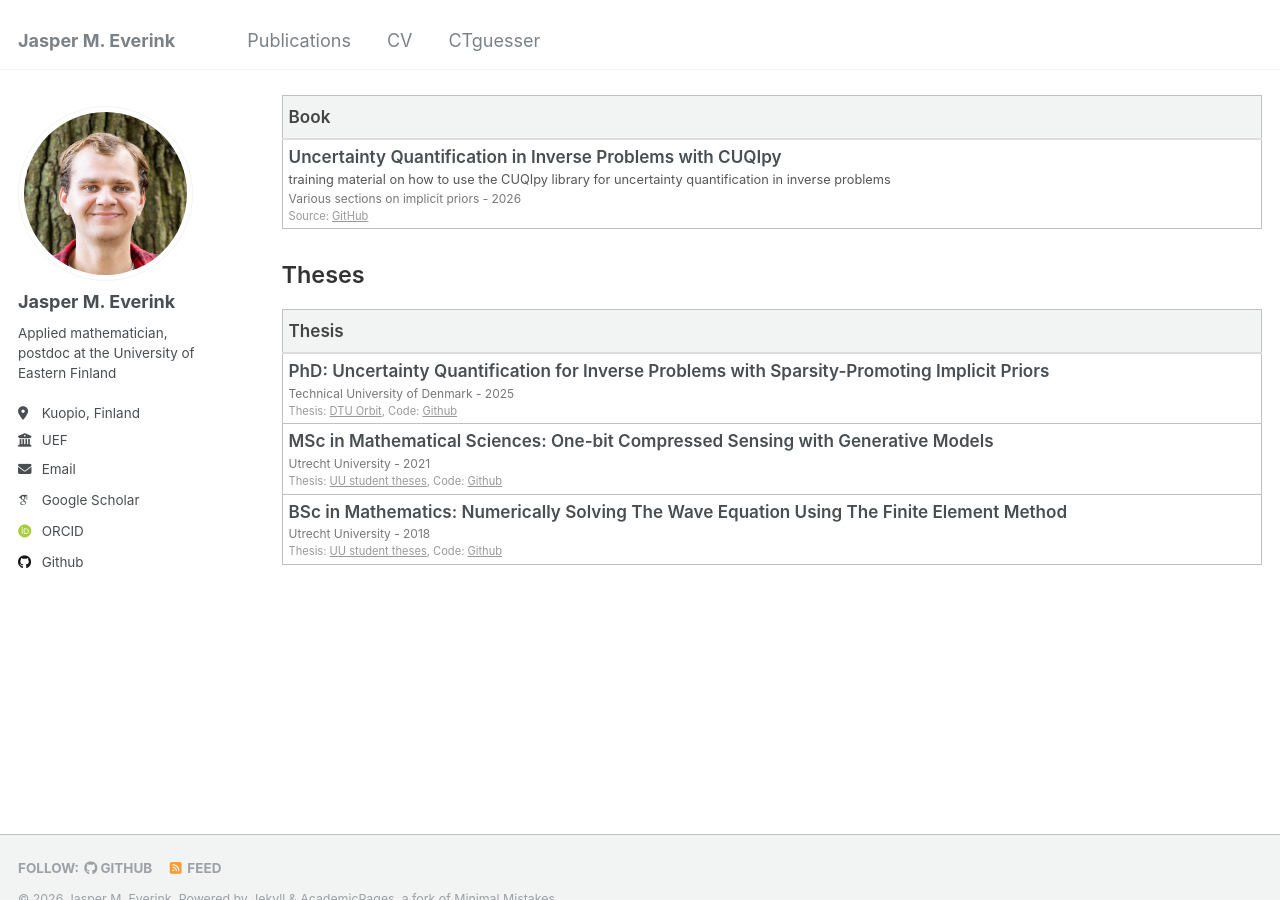
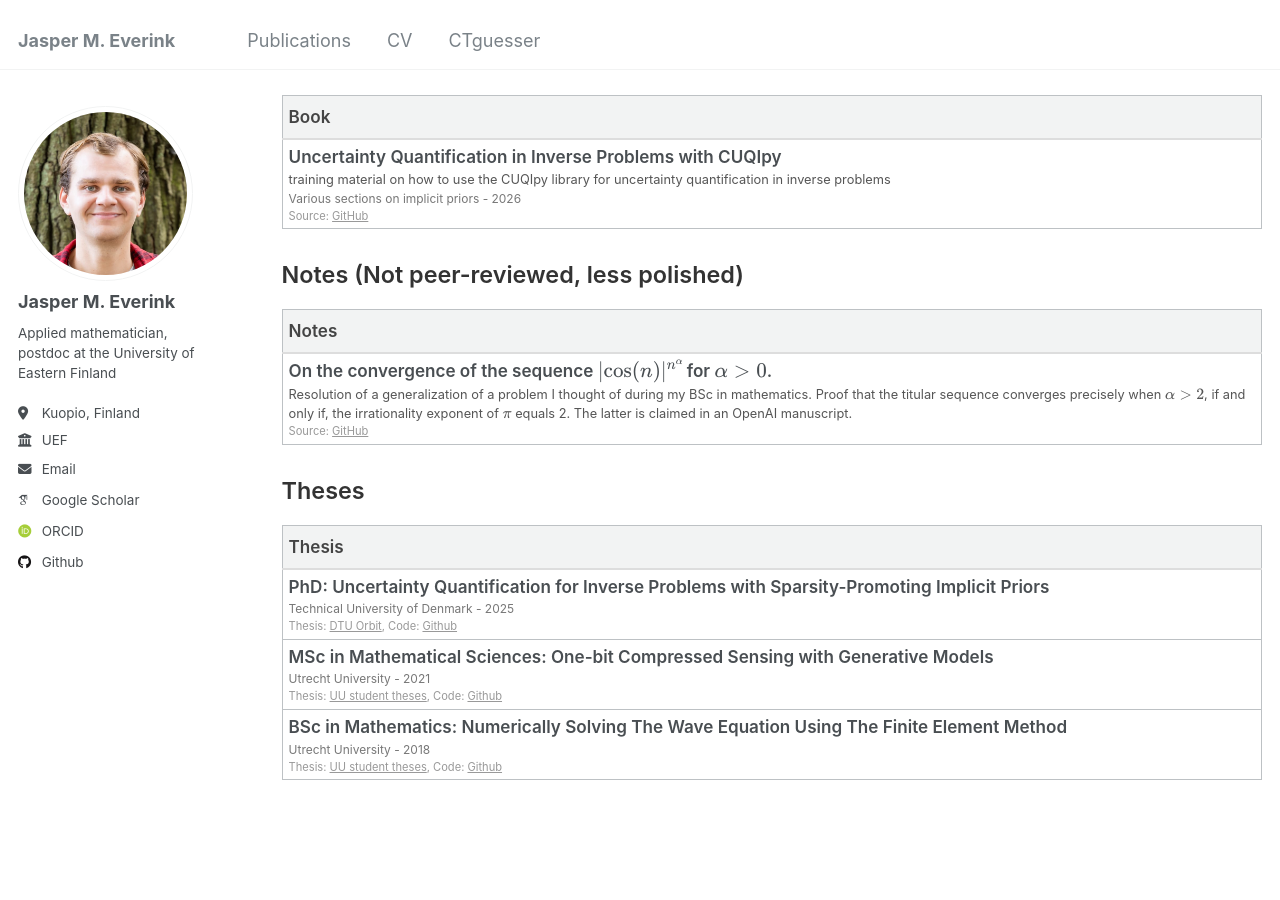
Before and after one commit to jeverink/jeverink.github.io, a Jekyll site: the page built from _pages/publications.md, in a window 1280 px wide and 900 px high, scrolled down 1381 px. Built offline with Jekyll 4.4.1, drawn with Linux system fonts in a browser that asks for light colours; some web fonts are replaced.

Commit message:
Added first notes

```diff
--- a/_pages/publications.md
+++ b/_pages/publications.md
@@ -420,6 +420,25 @@ redirect_from:
   </table>
 </div>
 
+<h2 class="pub-heading">Notes (Not peer-reviewed, less polished)</h2>
+<div class="table-wrapper">
+  <table id="paperTable" class="pub-table">
+    <thead>
+      <tr>
+        <th>Notes</th>
+      </tr>
+    </thead>
+    <tbody>
+      <tr data-tags="other" data-type="other">
+        <td>
+          <div class="pub-title">On the convergence of the sequence \(|\cos(n)|^{n^\alpha}\) for \(\alpha > 0\).</div>
+          <div class="pub-authors">Resolution of a generalization of a problem I thought of during my BSc in mathematics. Proof that the titular sequence converges precisely when \(\alpha > 2\), if and only if, the irrationality exponent of \(\pi\) equals 2. The latter is claimed in an OpenAI manuscript.</div>
+          <div class="pub-source">Source: <a href="https://jeverink.github.io/other/Notes/sequence_convergence-V1.pdf">GitHub</a></div>
+        </td>
+      </tr>
+    </tbody>
+  </table>
+</div>
 
 <h2 class="pub-heading">Theses</h2>
 <div class="table-wrapper">
```
Also changed, not shown: 1 other file.
